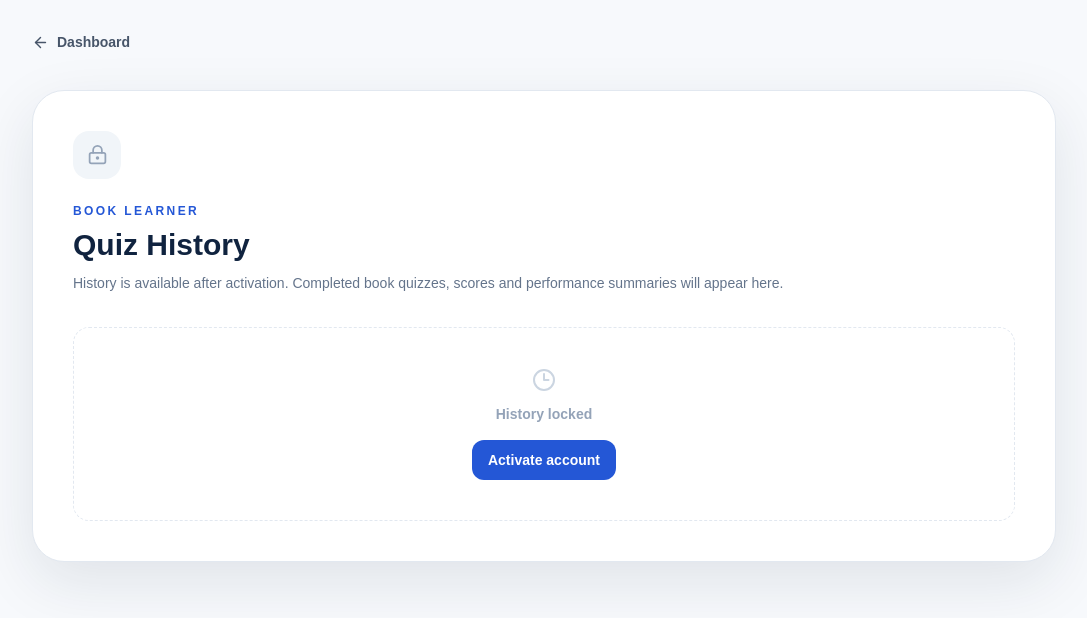
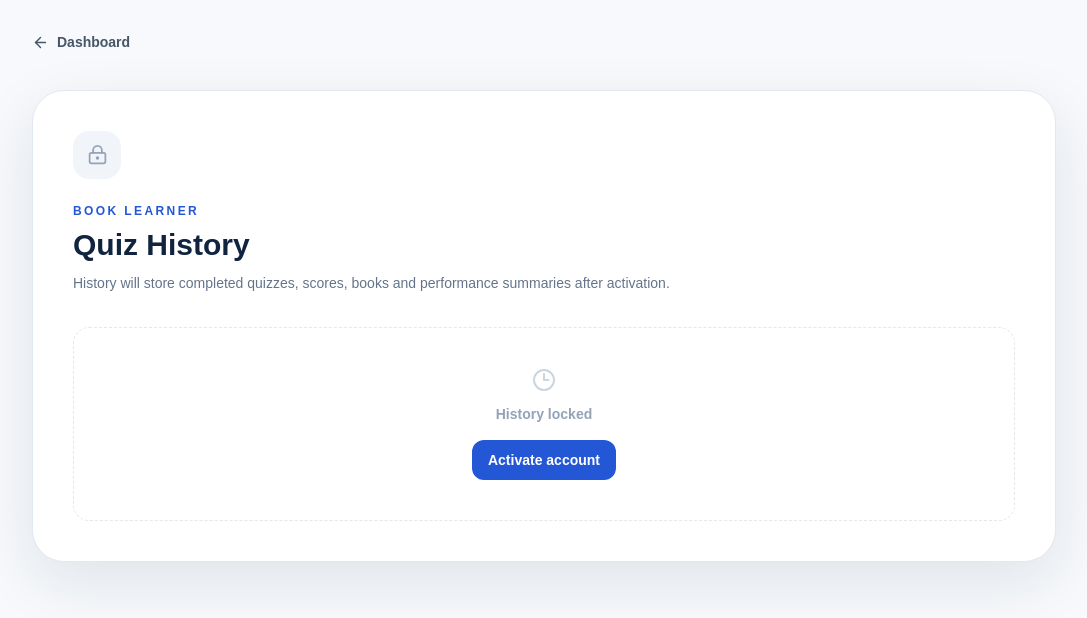
Before and after one commit to chineduwilliams739-commits/eduwills, a Next.js app: page /eduwills/dashboard/history in a window 1280 px wide. Shown: the top 618 px of the page, without its empty margins (96-1183 px from the left). Built offline with nearby package versions, Linux system fonts and the light colour scheme.

Commit message:
fix: repair history page GitHub Pages navigation

```diff
--- a/app/dashboard/history/page.tsx
+++ b/app/dashboard/history/page.tsx
@@ -1,5 +1,3 @@
 import { ArrowLeft, Clock3, LockKeyhole } from 'lucide-react';
-
-export default function HistoryPage() {
-  return <main className="min-h-screen bg-paper px-5 py-8 sm:px-8"><div className="mx-auto max-w-5xl"><a href="/dashboard" className="inline-flex items-center gap-2 text-sm font-bold text-slate-600"><ArrowLeft size={17}/> Dashboard</a><div className="mt-8 rounded-[2rem] border border-slate-200 bg-white p-7 shadow-soft sm:p-10"><div className="grid h-12 w-12 place-items-center rounded-2xl bg-slate-100 text-slate-400"><LockKeyhole size={21}/></div><p className="mt-6 text-xs font-black uppercase tracking-[.2em] text-eduBlue">Book Learner</p><h1 className="mt-2 text-3xl font-black text-ink">Quiz History</h1><p className="mt-2 text-sm leading-6 text-slate-500">History is available after activation. Completed book quizzes, scores and performance summaries will appear here.</p><div className="mt-8 rounded-2xl border border-dashed border-slate-200 p-10 text-center"><Clock3 className="mx-auto text-slate-300"/><p className="mt-3 text-sm font-bold text-slate-400">History locked</p><a href="/dashboard/activation" className="mt-4 inline-flex rounded-xl bg-eduBlue px-4 py-2.5 text-sm font-black text-white">Activate account</a></div></div></div></main>;
-}
+const BASE='/eduwills';
+export default function HistoryPage(){return <main className="min-h-screen bg-paper px-5 py-8 sm:px-8"><div className="mx-auto max-w-5xl"><a href={`${BASE}/dashboard/`} className="inline-flex items-center gap-2 text-sm font-bold text-slate-600"><ArrowLeft size={17}/> Dashboard</a><div className="mt-8 rounded-[2rem] border border-slate-200 bg-white p-7 shadow-soft sm:p-10"><div className="grid h-12 w-12 place-items-center rounded-2xl bg-slate-100 text-slate-400"><LockKeyhole size={21}/></div><p className="mt-6 text-xs font-black uppercase tracking-[.2em] text-eduBlue">Book Learner</p><h1 className="mt-2 text-3xl font-black text-ink">Quiz History</h1><p className="mt-2 text-sm leading-6 text-slate-500">History will store completed quizzes, scores, books and performance summaries after activation.</p><div className="mt-8 rounded-2xl border border-dashed border-slate-200 p-10 text-center"><Clock3 className="mx-auto text-slate-300"/><p className="mt-3 text-sm font-bold text-slate-400">History locked</p><a href={`${BASE}/dashboard/activation/`} className="mt-4 inline-flex rounded-xl bg-eduBlue px-4 py-2.5 text-sm font-black text-white">Activate account</a></div></div></div></main>}
```
